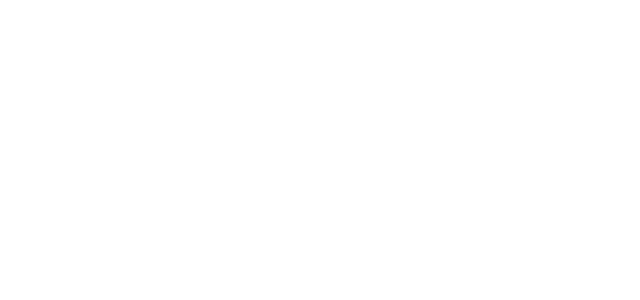
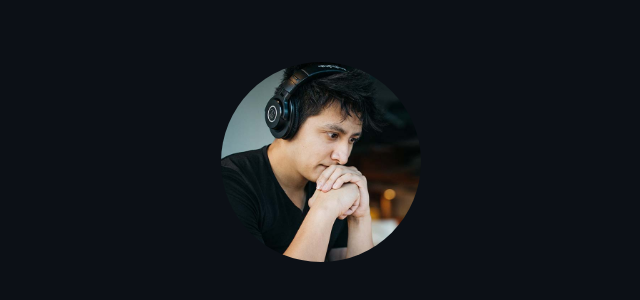
Before and after one commit to Johannes-Schiel/ud-ionos-mein-portfolio, a Vue app: page / in a window 1280 px wide. Shown: the part 238-538 px from the top of the page, without its empty margins (294-934 px from the left). Built offline with nearby package versions, Linux system fonts and the light colour scheme.

Commit message:
HeroCardImage

```diff
--- a/src/App.vue
+++ b/src/App.vue
@@ -1,11 +1,44 @@
 <script>
+
+import HeroCard from '@/components/HeroCard.vue';
+
+export default {
+    components: {
+        HeroCard
+    }
+}
 
 </script>
 
 <template>
-
+    <main>
+        <HeroCard />
+    </main>
 </template>
 
-<style>
+<style lang="scss">
+
+@font-face {
+    font-family: $roboto;
+    src: url('@/assets/fonts/Roboto-Regular.ttf');
+    font-weight: 500;
+}
+
+body,
+html {
+    background-color: $second;
+    font-size: 10px;
+    width: 100%;
+	height: 100%;
+    margin: 0;
+	padding: 0;
+    display: flex;
+	justify-content: center;
+	align-items: center;
+}
+
+* {
+	box-sizing: border-box;
+}
 
 </style>
--- /dev/null
+++ b/src/components/HeroCard.vue
@@ -0,0 +1,31 @@
+<template>
+
+<section class="hero-card">
+    <HeroCardImage />
+    <HeroCardIntro />
+</section>
+
+</template>
+
+<script>
+import HeroCardImage from '@/components/HeroCardImage.vue';
+import HeroCardIntro from '@/components/HeroCardIntro.vue';
+
+export default {
+    components: {
+        HeroCardIntro,
+        HeroCardImage
+    }
+}
+
+</script>
+
+<style lang="scss" scoped>
+
+    .hero-card {
+        display: flex;
+        justify-content: space-between;
+        flex-direction: row;
+    }
+
+</style>
--- /dev/null
+++ b/src/components/HeroCardImage.vue
@@ -0,0 +1,22 @@
+<template>
+    <div class="profile-image">
+        <img src="@/assets/images/profile.jpg">
+    </div>
+</template>
+
+<style lang="scss" scoped>
+
+$size: 20rem;
+
+.profile-image {
+    border-radius: $size;
+    overflow: hidden;
+    width: $size;
+    height: $size;
+    margin: 0 5rem 0 0;
+    img {
+        width: $size;
+    }
+}
+
+</style>
--- /dev/null
+++ b/src/components/HeroCardIntro.vue
@@ -0,0 +1,14 @@
+<template>
+
+</template>
+
+<script>
+
+export default {
+}
+
+</script>
+
+<style lang="scss" scoped>
+
+</style>
```
